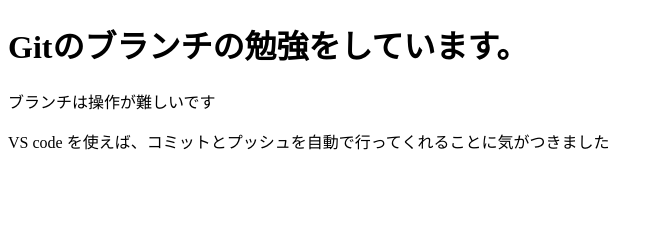
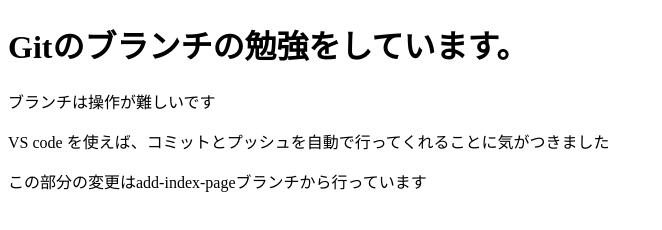
Before and after one commit to Neo-maru/git-study, a plain HTML site: page index.html in a window 1280 px wide. Shown: the whole page, without its empty margins (0-662 px from the left). Drawn offline with Linux system fonts and the light colour scheme.

Commit message:
段落を追加

```diff
--- a/index.html
+++ b/index.html
@@ -10,5 +10,6 @@
     <h1>Gitのブランチの勉強をしています。</h1>
     <p>ブランチは操作が難しいです</p>
     <p>VS code を使えば、コミットとプッシュを自動で行ってくれることに気がつきました</p>
+    <p>この部分の変更はadd-index-pageブランチから行っています</p>
 </body>
 </html>
```
